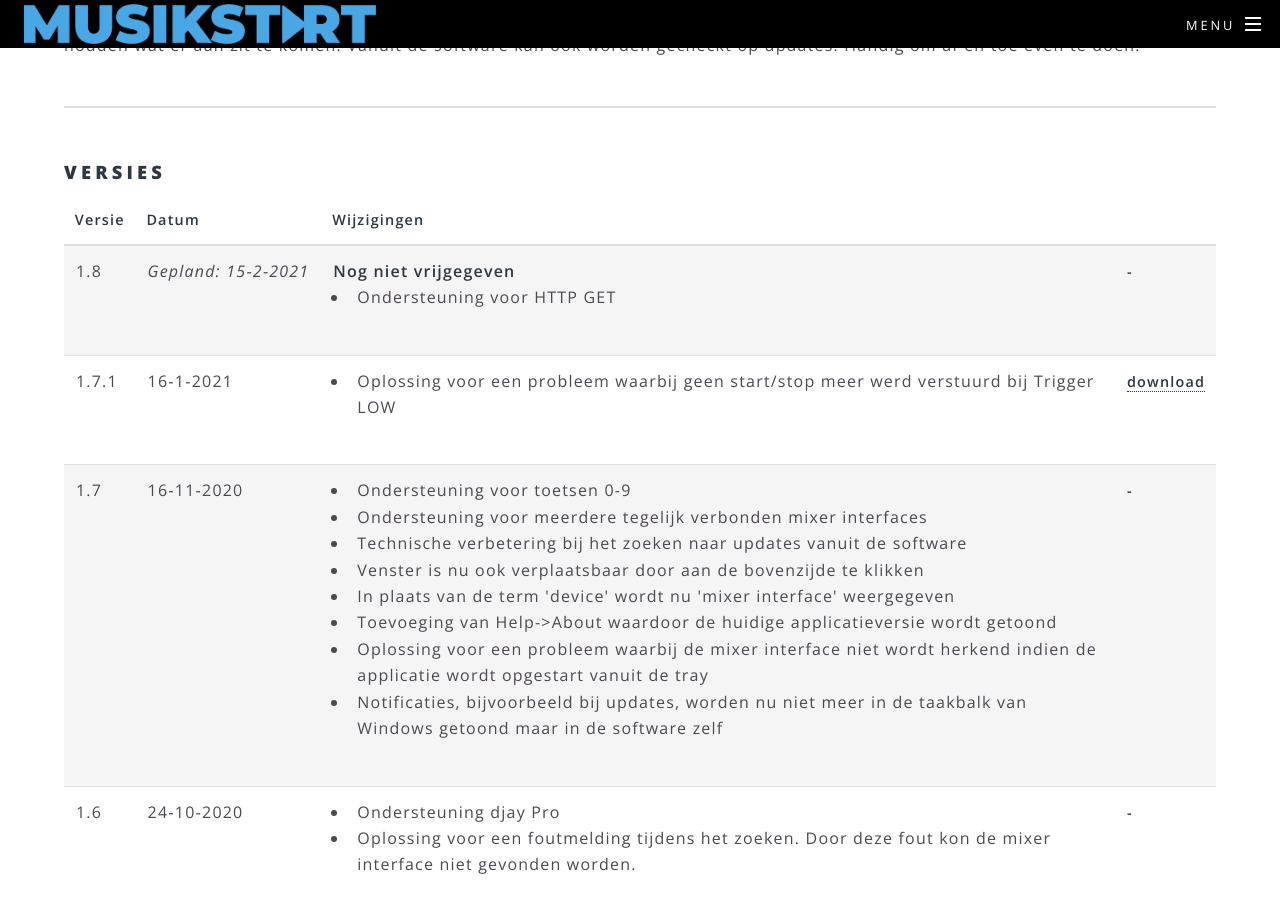
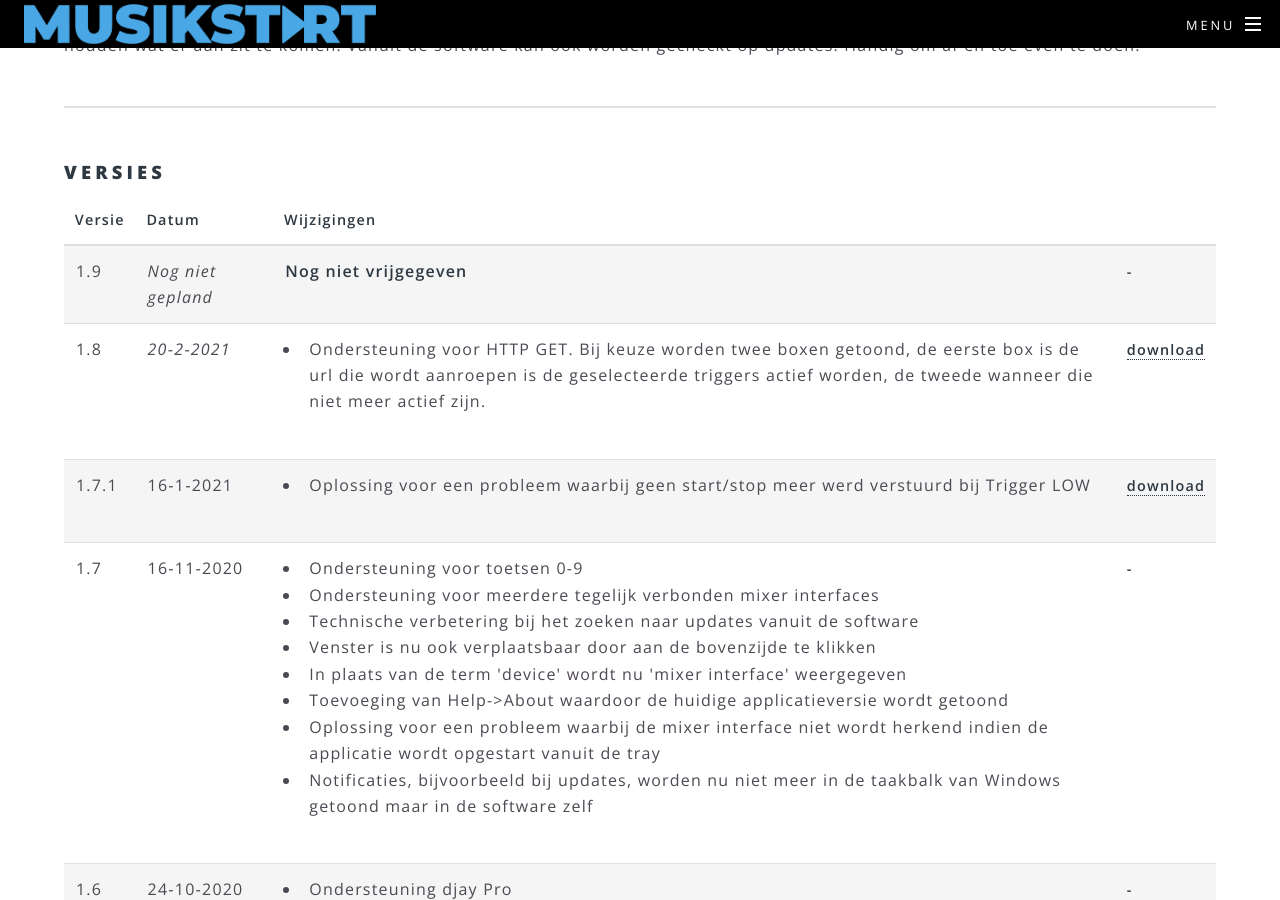
Before and after one commit to xsivreyer/musikstart, a Jekyll site: the page built from software.html, in a window 1280 px wide and 900 px high, scrolled down 588 px. Built offline with Jekyll 4.4.1, drawn with Linux system fonts in a browser that asks for light colours.

```diff
--- a/software.html
+++ b/software.html
@@ -28,15 +28,24 @@ title: Software
             </thead>
             <tbody>
                 <tr>
-                    <td><a id="1.8.0.0"></a>1.8</td>
-                    <td><i>Gepland:&nbsp;15&#8209;2&#8209;2021</i></td>
+                    <td><a id="1.9.0.0"></a>1.9</td>
+                    <td><i>Nog niet gepland</i></td>
                     <td>
                         <b>Nog niet vrijgegeven</b><br />
+                    </td>
+                    <th>-</th>
+                </tr>
+                <tr>
+                    <td><a id="1.8.0.0"></a>1.8</td>
+                    <td><i>20&#8209;2&#8209;2021</i></td>
+                    <td>
                         <ul>
-                            <li>Ondersteuning voor HTTP GET</li>
+                            <li>Ondersteuning voor HTTP GET. Bij keuze worden twee boxen getoond,
+                            de eerste box is de url die wordt aanroepen is de geselecteerde triggers actief
+                            worden, de tweede wanneer die niet meer actief zijn.</li>
                         </ul>
                     </td>
-                    <th>-</th>
+                    <th><a href="software/MUSIKSTART.1.8.0.0.zip">download</a></th>
                 </tr>
                 <tr>
                     <td><a id="1.7.1.0"></a>1.7.1</td>
```
Also changed, not shown: software/versions.xml (+6 -1 lines), 1 other file.
